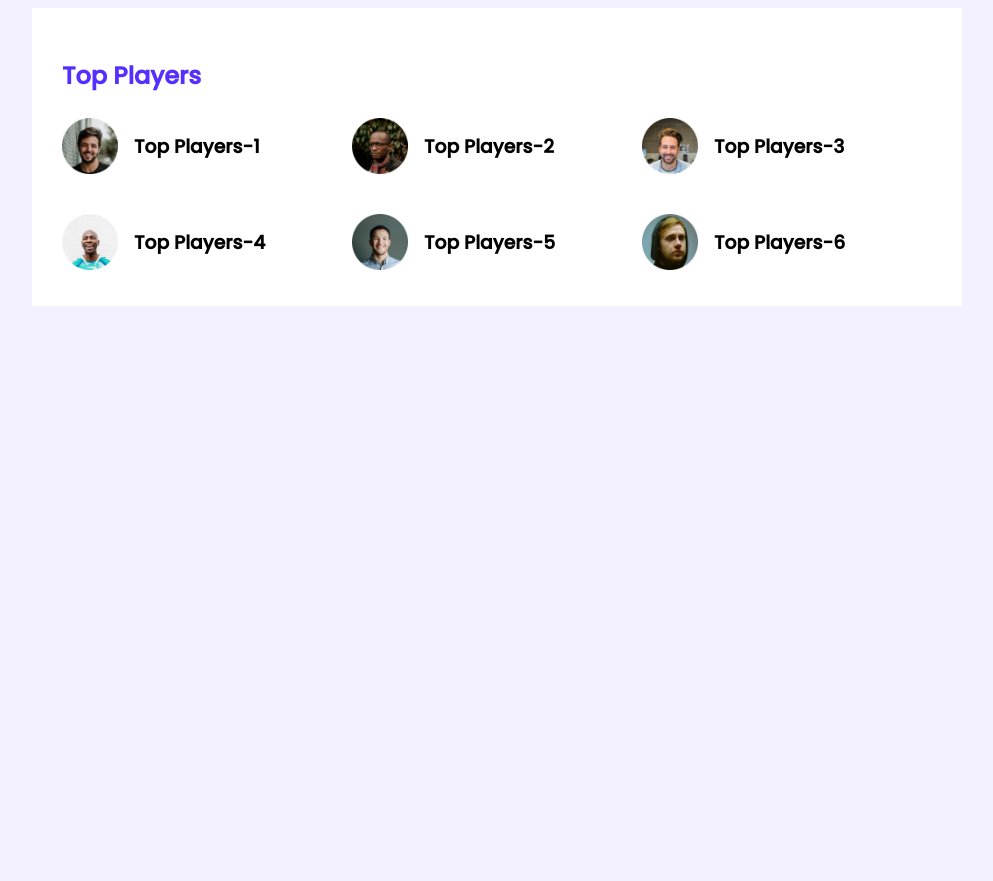
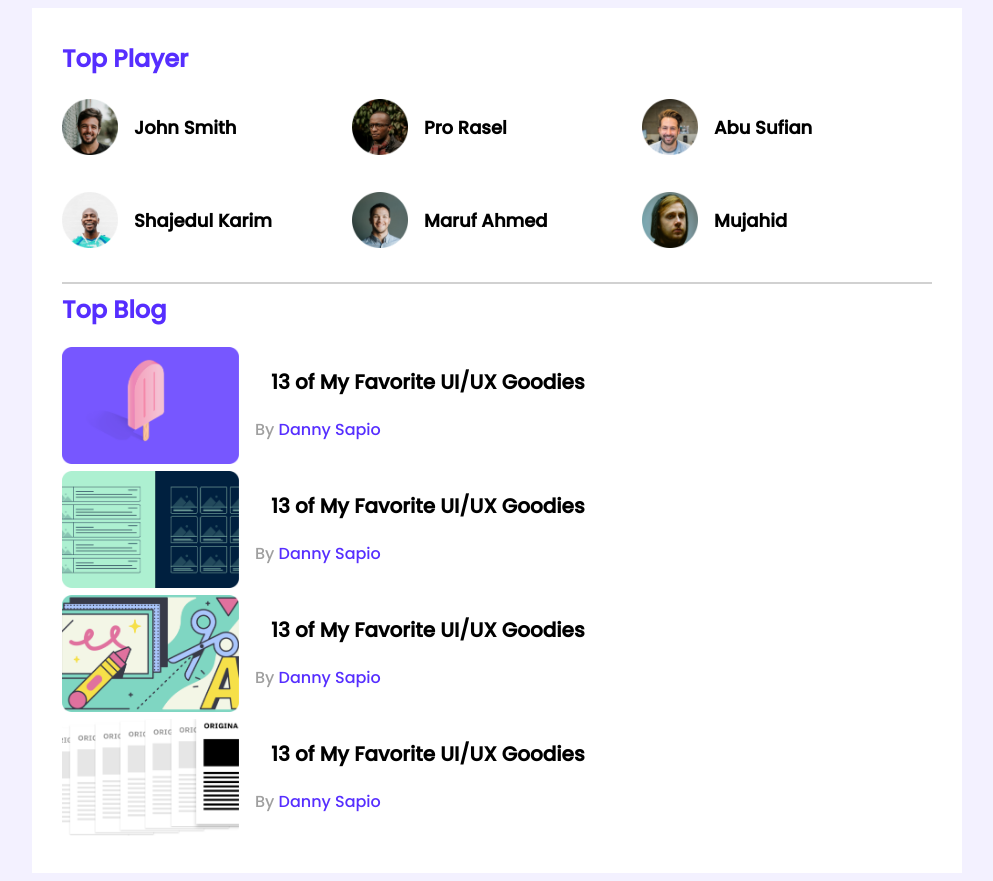
Before and after one commit to Mir-Md-Reduan/Leader-Board, a plain HTML site: page index.html in a window 1280 px wide. Shown: the whole page, without its empty margins (143-1136 px from the left). Before the commit the page ends 800 px from the top, so only its background shows below. Drawn offline with Linux system fonts and the light colour scheme.

Commit message:
Commit For Top Palyers and Top Blogs

```diff
--- a/index.html
+++ b/index.html
@@ -17,34 +17,80 @@
     <main>
         <!-- Top Players and Top Blogs -->
         <section class="Container">
-            <div class="Top-Players ">
-                <h2 class="Section-Title">Top Players</h2>
+            <div class="Top-Players">
+                <h2 class="Section-Title">Top Player</h2>
                 <div class="Players">
                     <!-- .Player*6>img[src="images/players/player-$.png"]+h2{Top Players -$} -->
                     <div class="Player">
                         <img src="images/players/player-1.png" alt="">
-                        <h3 class =" Players-Name">Top Players-1</h3>
+                        <h3 class =" Players-Name">John Smith</h3>
                     </div>
                     <div class="Player">
                         <img src="images/players/player-2.png" alt="">
-                        <h3 class =" Players-Name">Top Players-2</h3>
+                        <h3 class =" Players-Name">Pro Rasel</h3>
                     </div>
                     <div class="Player">
                         <img src="images/players/player-3.png" alt="">
-                        <h3 class =" Players-Name">Top Players-3</h3>
+                        <h3 class =" Players-Name">Abu Sufian</h3>
                     </div>
                     <div class="Player">
                         <img src="images/players/player-4.png" alt="">
-                        <h3 class =" Players-Name">Top Players-4</h3>
+                        <h3 class =" Players-Name">Shajedul Karim</h3>
                     </div>
                     <div class="Player">
                         <img src="images/players/player-5.png" alt="">
-                        <h3 class =" Players-Name">Top Players-5</h3>
+                        <h3 class =" Players-Name">Maruf Ahmed</h3>
                     </div>
                     <div class="Player">
                         <img src="images/players/player-6.png" alt="">
-                        <h3 class =" Players-Name">Top Players-6</h3>
+                        <h3 class =" Players-Name">Mujahid</h3>
                     </div>
+                </div>
+            </div>
+            <hr>
+            <div class="Top-Blog">
+                <h2 class="Section-Title">Top Blog</h2>
+                <div class="Blogs">
+                    <article class="Blog">
+                            <div class="Thumbnail">
+                                <img src="images/blogs/blog-1.png" alt="">
+                            </div>
+                            <div class="Blog-Info">
+                                <h3 class="Blog-Info">13 of My Favorite
+                                    UI/UX Goodies</h3>
+                                    <p class="Blog-Author">By <a href="">Danny Sapio</a></p>
+                            </div>
+                    </article>
+                    <article class="Blog">
+                            <div class="Thumbnail">
+                                <img src="images/blogs/blog-2.png" alt="">
+                            </div>
+                            <div class="Blog-Info">
+                                <h3 class="Blog-Info">13 of My Favorite
+                                    UI/UX Goodies</h3>
+                                    <p class="Blog-Author">By <a href="">Danny Sapio</a></p>
+                            </div>
+                    </article>
+                    <article class="Blog">
+                            <div class="Thumbnail">
+                                <img src="images/blogs/blog-3.png" alt="">
+                            </div>
+                            <div class="Blog-Info">
+                                <h3 class="Blog-Info">13 of My Favorite
+                                    UI/UX Goodies</h3>
+                                    <p class="Blog-Author">By <a href="">Danny Sapio</a></p>
+                            </div>
+                    </article>
+                    <article class="Blog">
+                            <div class="Thumbnail">
+                                <img src="images/blogs/blog-4.png" alt="">
+                            </div>
+                            <div class="Blog-Info">
+                                <h3 class="Blog-Info">13 of My Favorite
+                                    UI/UX Goodies</h3>
+                                    <p class="Blog-Author">By <a href="">Danny Sapio</a></p>
+                            </div>
+                    </article>
                 </div>
             </div>
         </section>
--- a/styles/style.css
+++ b/styles/style.css
@@ -11,14 +11,21 @@ main{
     justify-content: center;
 }
 .Container{
-    background-color: #ffffff;
+    background-color: #FFFFFF;
     width: 870px;
     padding: 30px;
 }
+hr{
+    border: 1px solid #d1d1d1;
+}
 /* Top Players Style  */
+.Top-Players{
+    margin-bottom: 30px;
+}
 .Section-Title{
     color: #562EFF;
     font-size: 24px;
+    margin-top: 3px;
 }
 .Players{
     display: grid;
@@ -37,4 +44,31 @@ main{
 }
 .Players-Name{
     padding-left: 16px;
+    font-size: 18px;
 }
+
+/* ----------------
+Top Blogs Styles
+------------------ */
+.Blog{
+    display: flex;
+}
+.Blog .Thumbnail img{
+    width: 177px;
+    height: 117px;
+}
+.Blog-Info{
+    margin-left: 16px;
+}
+.Blog-Info{
+    font-size: 20px;
+}
+.Blog-Author{
+    color: #9F9F9F;
+    font-size: 16px;
+}
+.Blog-Author a{
+    text-decoration: none;
+    font-size: 16px;
+    color: #562eff;
+}
```
